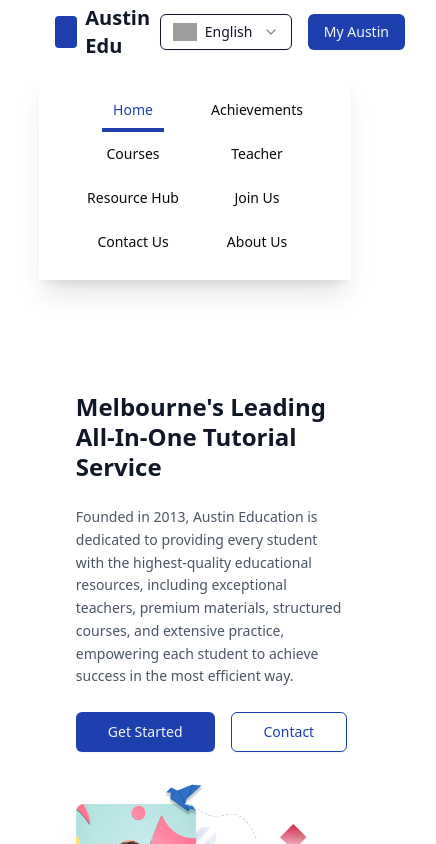
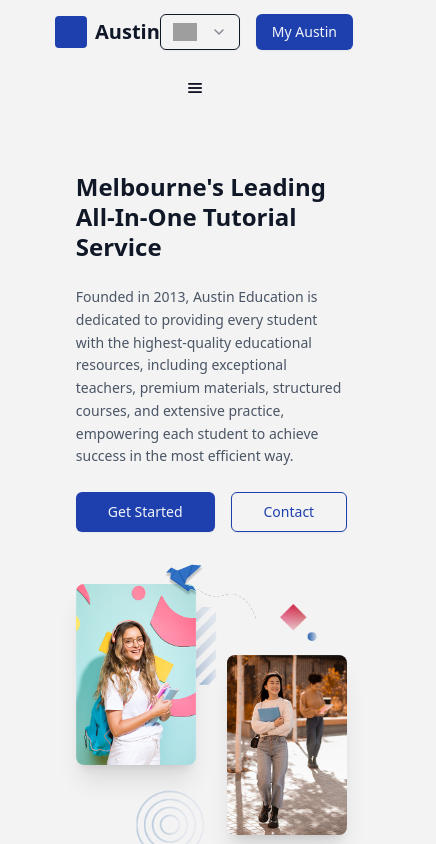
Before and after one commit to ShuhaiYu/austin-edu, a Next.js app: page / in a window 390 px wide. Shown: the top 844 px of the page, 436 px wide, since content can reach past the window. Built offline with nearby package versions, Linux system fonts and the light colour scheme; grey boxes are pictures that could not be loaded.

Commit message:
fix: responsive issue

```diff
--- a/package.json
+++ b/package.json
@@ -9,6 +9,7 @@
     "lint": "next lint"
   },
   "dependencies": {
+    "@flaticon/flaticon-uicons": "^3.3.1",
     "@hookform/resolvers": "^4.1.3",
     "@radix-ui/react-accordion": "^1.2.3",
     "@radix-ui/react-label": "^2.1.2",
--- a/src/app/globals.css
+++ b/src/app/globals.css
@@ -31,69 +31,69 @@
 
 :root {
   --radius: 0.625rem;
-  --background: oklch(1 0 0);
-  --foreground: oklch(0.147 0.004 49.25);
+  --background: oklch(96.29% 0 243.93);
+  --foreground: oklch(0.129 0.042 264.695);
   --card: oklch(1 0 0);
-  --card-foreground: oklch(0.147 0.004 49.25);
+  --card-foreground: oklch(0.129 0.042 264.695);
   --popover: oklch(1 0 0);
-  --popover-foreground: oklch(0.147 0.004 49.25);
-  --primary: oklch(0.216 0.006 56.043);
-  --primary-foreground: oklch(0.985 0.001 106.423);
-  --secondary: oklch(0.97 0.001 106.424);
-  --secondary-foreground: oklch(0.216 0.006 56.043);
-  --muted: oklch(0.97 0.001 106.424);
-  --muted-foreground: oklch(0.553 0.013 58.071);
-  --accent: oklch(0.97 0.001 106.424);
-  --accent-foreground: oklch(0.216 0.006 56.043);
+  --popover-foreground: oklch(0.129 0.042 264.695);
+  --primary: oklch(0.208 0.042 265.755);
+  --primary-foreground: oklch(0.984 0.003 247.858);
+  --secondary: oklch(0.968 0.007 247.896);
+  --secondary-foreground: oklch(0.208 0.042 265.755);
+  --muted: oklch(0.968 0.007 247.896);
+  --muted-foreground: oklch(0.554 0.046 257.417);
+  --accent: oklch(0.968 0.007 247.896);
+  --accent-foreground: oklch(0.208 0.042 265.755);
   --destructive: oklch(0.577 0.245 27.325);
-  --border: oklch(0.923 0.003 48.717);
-  --input: oklch(0.923 0.003 48.717);
-  --ring: oklch(0.709 0.01 56.259);
+  --border: oklch(0.929 0.013 255.508);
+  --input: oklch(0.929 0.013 255.508);
+  --ring: oklch(0.704 0.04 256.788);
   --chart-1: oklch(0.646 0.222 41.116);
   --chart-2: oklch(0.6 0.118 184.704);
   --chart-3: oklch(0.398 0.07 227.392);
   --chart-4: oklch(0.828 0.189 84.429);
   --chart-5: oklch(0.769 0.188 70.08);
-  --sidebar: oklch(0.985 0.001 106.423);
-  --sidebar-foreground: oklch(0.147 0.004 49.25);
-  --sidebar-primary: oklch(0.216 0.006 56.043);
-  --sidebar-primary-foreground: oklch(0.985 0.001 106.423);
-  --sidebar-accent: oklch(0.97 0.001 106.424);
-  --sidebar-accent-foreground: oklch(0.216 0.006 56.043);
-  --sidebar-border: oklch(0.923 0.003 48.717);
-  --sidebar-ring: oklch(0.709 0.01 56.259);
+  --sidebar: oklch(0.984 0.003 247.858);
+  --sidebar-foreground: oklch(0.129 0.042 264.695);
+  --sidebar-primary: oklch(0.208 0.042 265.755);
+  --sidebar-primary-foreground: oklch(0.984 0.003 247.858);
+  --sidebar-accent: oklch(0.968 0.007 247.896);
+  --sidebar-accent-foreground: oklch(0.208 0.042 265.755);
+  --sidebar-border: oklch(0.929 0.013 255.508);
+  --sidebar-ring: oklch(0.704 0.04 256.788);
 }
 
 .dark {
-  --background: oklch(0.147 0.004 49.25);
-  --foreground: oklch(0.985 0.001 106.423);
-  --card: oklch(0.216 0.006 56.043);
-  --card-foreground: oklch(0.985 0.001 106.423);
-  --popover: oklch(0.216 0.006 56.043);
-  --popover-foreground: oklch(0.985 0.001 106.423);
-  --primary: oklch(0.923 0.003 48.717);
-  --primary-foreground: oklch(0.216 0.006 56.043);
-  --secondary: oklch(0.268 0.007 34.298);
-  --secondary-foreground: oklch(0.985 0.001 106.423);
-  --muted: oklch(0.268 0.007 34.298);
-  --muted-foreground: oklch(0.709 0.01 56.259);
-  --accent: oklch(0.268 0.007 34.298);
-  --accent-foreground: oklch(0.985 0.001 106.423);
+  --background: oklch(0.129 0.042 264.695);
+  --foreground: oklch(0.984 0.003 247.858);
+  --card: oklch(0.208 0.042 265.755);
+  --card-foreground: oklch(0.984 0.003 247.858);
+  --popover: oklch(0.208 0.042 265.755);
+  --popover-foreground: oklch(0.984 0.003 247.858);
+  --primary: oklch(0.929 0.013 255.508);
+  --primary-foreground: oklch(0.208 0.042 265.755);
+  --secondary: oklch(0.279 0.041 260.031);
+  --secondary-foreground: oklch(0.984 0.003 247.858);
+  --muted: oklch(0.279 0.041 260.031);
+  --muted-foreground: oklch(0.704 0.04 256.788);
+  --accent: oklch(0.279 0.041 260.031);
+  --accent-foreground: oklch(0.984 0.003 247.858);
   --destructive: oklch(0.704 0.191 22.216);
   --border: oklch(1 0 0 / 10%);
   --input: oklch(1 0 0 / 15%);
-  --ring: oklch(0.553 0.013 58.071);
+  --ring: oklch(0.551 0.027 264.364);
   --chart-1: oklch(0.488 0.243 264.376);
   --chart-2: oklch(0.696 0.17 162.48);
   --chart-3: oklch(0.769 0.188 70.08);
   --chart-4: oklch(0.627 0.265 303.9);
   --chart-5: oklch(0.645 0.246 16.439);
-  --sidebar: oklch(0.216 0.006 56.043);
-  --sidebar-foreground: oklch(0.985 0.001 106.423);
+  --sidebar: oklch(0.208 0.042 265.755);
+  --sidebar-foreground: oklch(0.984 0.003 247.858);
   --sidebar-primary: oklch(0.488 0.243 264.376);
-  --sidebar-primary-foreground: oklch(0.985 0.001 106.423);
-  --sidebar-accent: oklch(0.268 0.007 34.298);
-  --sidebar-accent-foreground: oklch(0.985 0.001 106.423);
+  --sidebar-primary-foreground: oklch(0.984 0.003 247.858);
+  --sidebar-accent: oklch(0.279 0.041 260.031);
+  --sidebar-accent-foreground: oklch(0.984 0.003 247.858);
   --sidebar-border: oklch(1 0 0 / 10%);
-  --sidebar-ring: oklch(0.553 0.013 58.071);
+  --sidebar-ring: oklch(0.551 0.027 264.364);
 }
--- a/src/app/layout.js
+++ b/src/app/layout.js
@@ -4,6 +4,7 @@
 import Footer from "../components/Footer";
 import { createContext, useState } from "react";
 import "./globals.css";
+import "@flaticon/flaticon-uicons/css/all/all.css";
 import { Toaster } from "@/components/ui/sonner"
 
 
--- a/src/components/Hero.js
+++ b/src/components/Hero.js
@@ -27,7 +27,7 @@
   }[lang];
 
   return (
-    <section className="container py-16">
+    <section className="container py-2 md:py-16">
       {/* 两列布局：左文字 + 右图 */}
       <div className="grid md:grid-cols-2 gap-8 items-center">
         {/* 左侧文字区域 */}
--- a/src/components/LanguageSwitcher.js
+++ b/src/components/LanguageSwitcher.js
@@ -1,10 +1,8 @@
-
 import { useContext } from "react";
 import { LangContext } from "@/app/layout";
 import {
   Select,
   SelectTrigger,
-  SelectValue,
   SelectContent,
   SelectItem,
 } from "@/components/ui/select";
@@ -15,32 +13,39 @@
   if (!langContext) return null;
   const { lang, setLang } = langContext;
 
+  // 根据当前语言返回对应的图标和文字（小屏幕只显示图标）
+  const renderSelected = () => {
+    if (lang === "zh") {
+      return (
+        <div className="flex items-center">
+          <Image src="/home/china.png" alt="中文" width={24} height={24} />
+          <span className="hidden sm:inline ml-2">中文</span>
+        </div>
+      );
+    }
+    return (
+      <div className="flex items-center">
+        <Image src="/home/flag.png" alt="English" width={24} height={24} />
+        <span className="hidden sm:inline ml-2">En</span>
+      </div>
+    );
+  };
+
   return (
     <Select value={lang} onValueChange={(value) => setLang(value)}>
-      <SelectTrigger className="w-[132px] text-sm">
-        <SelectValue placeholder="Language" />
+      <SelectTrigger className="w-[80px] sm:w-[100px] text-sm">
+        {renderSelected()}
       </SelectTrigger>
       <SelectContent>
         <SelectItem value="en">
           <div className="flex items-center space-x-2">
-            <Image
-              src="/home/flag.png"
-              alt="English"
-              width={24}
-              height={24}
-            />
-            <span>English</span>
+            <Image src="/home/flag.png" alt="English" width={24} height={24} />
+            <span>En</span>
           </div>
         </SelectItem>
-
         <SelectItem value="zh">
           <div className="flex items-center space-x-2">
-            <Image
-              src="/home/china.png"
-              alt="中文"
-              width={24}
-              height={24}
-            />
+            <Image src="/home/china.png" alt="中文" width={24} height={24} />
             <span>中文</span>
           </div>
         </SelectItem>
--- a/src/components/NavBar.js
+++ b/src/components/NavBar.js
@@ -1,13 +1,12 @@
 "use client";
 
-import { useContext } from "react";
+import { useContext, useState } from "react";
 import { useRouter } from "next/navigation";
 import Link from "next/link";
 import { LangContext } from "@/app/layout";
 import LanguageSwitcher from "./LanguageSwitcher";
 import { Button } from "@/components/ui/button";
 
-// 如果你要根据路由来判断当前选中的菜单项，可以在这里添加对应的 path
 const menuItems = [
   { key: "home", label_en: "Home", label_zh: "首页", href: "/home" },
   { key: "achievements", label_en: "Achievements", label_zh: "成就", href: "/achievements" },
@@ -22,10 +21,7 @@
 export default function Header() {
   const { lang } = useContext(LangContext) || { lang: "en" };
   const router = useRouter();
-
-  // 如果需要根据当前路由判断高亮，可以在这里获取当前路由，如：
-  // const pathname = usePathname();
-  // 或者直接传递给 useRouter()
+  const [mobileMenuOpen, setMobileMenuOpen] = useState(false);
 
   return (
     <header className="sticky top-0 z-50 bg-background mx-auto">
@@ -35,7 +31,7 @@
           {/* 左侧 Logo */}
           <div className="flex items-center gap-2">
             <div className="h-8 w-8 rounded bg-primary" />
-            <span className="text-xl font-bold">Austin Edu</span>
+            <span className="text-xl font-bold">Austin</span>
           </div>
 
           {/* 右侧：语言切换 & 用户按钮 */}
@@ -48,16 +44,50 @@
         </div>
       </div>
 
-      {/* 第二行导航：白底，等宽分布，当前项下方横线 */}
-      <nav className="bg-white mx-auto mt-2 py-4 px-8 shadow-xl w-[80%] ">
+      {/* 小屏：菜单切换按钮，居中显示 */}
+      <div className="md:hidden flex justify-center">
+        <Button
+          onClick={() => setMobileMenuOpen(!mobileMenuOpen)}
+          className="my-2 transition-transform duration-300 bg-background text-foreground hover:text-primary-foreground shadow-none hover:shadow-xl px-32"
+        >
+          <i className="fi fi-br-menu-burger "></i>
+        </Button>
+      </div>
+
+      {/* 小屏：折叠菜单，利用 max-h 与 transition-all 实现丝滑动画 */}
+      <div
+        className={`md:hidden overflow-hidden transition-all duration-300 ${
+          mobileMenuOpen ? "max-h-96" : "max-h-0"
+        }`}
+      >
+        <nav className="bg-white mx-auto py-4 px-8 shadow-xl">
+          <div className="flex flex-col space-y-2">
+            {menuItems.map((item) => {
+              // 示例：这里简单将 "home" 作为激活项，实际可根据路由判断
+              const isActive = item.key === "home";
+              return (
+                <Link
+                  key={item.key}
+                  href={item.href}
+                  className={`
+                    text-center py-3 text-sm font-medium transition-colors
+                    ${isActive ? "text-primary" : "text-foreground hover:text-primary"}
+                  `}
+                  onClick={() => setMobileMenuOpen(false)} // 点击后收起菜单
+                >
+                  {lang === "zh" ? item.label_zh : item.label_en}
+                </Link>
+              );
+            })}
+          </div>
+        </nav>
+      </div>
+
+      {/* 大屏：横向菜单 */}
+      <nav className="hidden md:block bg-white mx-auto mt-2 py-4 px-8 shadow-xl w-[80%]">
         <div className="grid grid-cols-2 md:grid-cols-4 lg:grid-cols-8">
           {menuItems.map((item) => {
-            // 根据当前路由进行判断（此处仅示例，可根据实际业务逻辑改造）
-            // 假设 pathname 跟 item.href 匹配时，就高亮
-            // const isActive = pathname === item.href;
-            // 这里先用简单写法，示意其中一个 key 为高亮:
-            const isActive = item.key === "home"; // 替换成你的高亮逻辑
-
+            const isActive = item.key === "home"; // 替换成实际激活逻辑
             return (
               <Link
                 key={item.key}
@@ -68,13 +98,10 @@
                 `}
               >
                 {lang === "zh" ? item.label_zh : item.label_en}
-
-                {/* 下方横线：仅在激活时显示 */}
                 {isActive && (
                   <span
                     className="
-                      absolute left-1/2 bottom-0
-                      block h-[4px] w-1/2 -translate-x-1/2
+                      absolute left-1/2 bottom-0 block h-[4px] w-1/2 -translate-x-1/2
                       bg-primary
                     "
                   />
--- a/src/components/Testimonials.js
+++ b/src/components/Testimonials.js
@@ -133,7 +133,7 @@
             return (
               <CarouselItem
                 key={index}
-                className="pl-4 basis-1/5 " // 显示5个
+                className="pl-4 basis-1/1 md:basis-1/3 xl:basis-1/5" // 显示5个
               >
                 <div className={`
                     p-2
```
Also changed, not shown: src/components/AdmissionProcess.js (+8 -8 lines), src/components/Features.js (+7 -8 lines), 1 other file (tests, documents, lock files or other folders).
